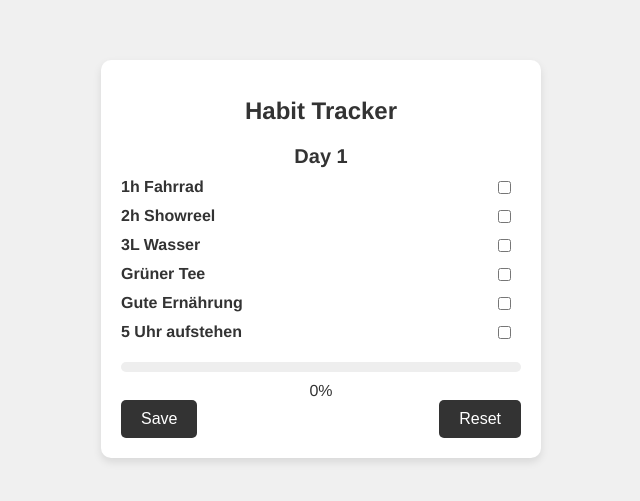
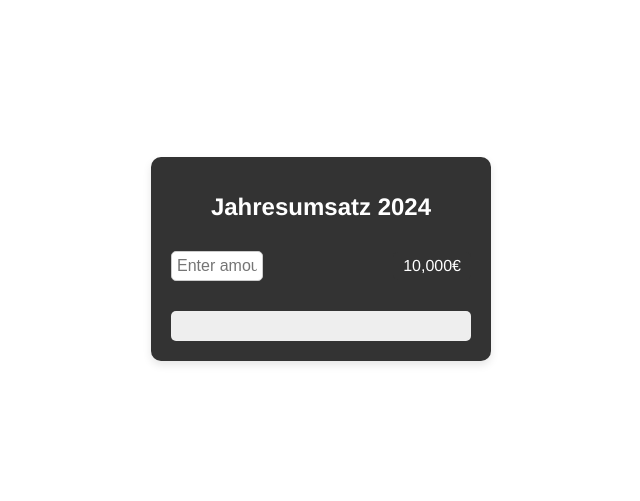
Before and after one commit to Jangel0071/Jaume-Jahresumsatz, a plain HTML site: page index.html in a window 1280 px wide. Shown: the part 141-642 px from the top of the page, without its empty margins (319-959 px from the left). Drawn offline with Linux system fonts and the light colour scheme.

Commit message:
Update index.html

```diff
--- a/index.html
+++ b/index.html
@@ -3,12 +3,12 @@
 <head>
   <meta charset="UTF-8">
   <meta name="viewport" content="width=device-width, initial-scale=1.0">
-  <title>Habit Tracker Widget</title>
+  <title>Progressbar Widget</title>
   <style>
     body {
       font-family: Arial, sans-serif;
-      background-color: #f0f0f0;
-      color: #333;
+      background-color: transparent; /* Hintergrund auf transparent setzen */
+      color: #fff; /* Weiße Schrift */
       display: flex;
       justify-content: center;
       align-items: center;
@@ -16,30 +16,28 @@
       margin: 0;
     }
     .widget {
-      background-color: #fff;
+      background-color: #333; /* Schwarz wie im Screenshot */
       padding: 20px;
       border-radius: 10px;
-      width: 400px;
+      width: 300px;
       box-shadow: 0 4px 8px rgba(0, 0, 0, 0.1);
       text-align: center;
       font-family: 'Helvetica Neue', Helvetica, Arial, sans-serif;
+      color: #fff; /* Weiße Schrift */
     }
     .widget h1 {
       font-size: 24px;
       margin-bottom: 20px;
     }
-    .habit {
-      display: flex;
-      align-items: center;
-      justify-content: space-between;
-      margin-bottom: 10px;
-    }
-    .habit label {
-      font-weight: bold;
-      margin-right: 10px;
-    }
-    .habit input[type="checkbox"] {
-      margin-right: 10px;
+    .widget input {
+      margin: 10px 0;
+      padding: 5px;
+      width: 80px;
+      border: 1px solid #ccc;
+      border-radius: 5px;
+      text-align: center;
+      font-size: 16px;
+      color: #333; /* Dunkle Schrift für Eingabefeld */
     }
     .progress-container {
       margin-top: 20px;
@@ -47,141 +45,80 @@
       border-radius: 5px;
       overflow: hidden;
       position: relative;
-      height: 10px;
+      height: 30px;
       display: flex;
+      align-items: center;
+    }
+    #progressBar {
+      height: 100%;
+      background-color: #76c7c0;
+      width: 0;
+      display: flex;
+      align-items: center;
+      justify-content: center;
+      color: white;
+      transition: width 0.3s ease;
+      font-size: 16px;
+    }
+    .label-container {
+      display: flex;
+      justify-content: space-between;
       align-items: center;
       margin-bottom: 10px;
     }
-    .progress-bar {
-      height: 100%;
-      background-color: #76c7c0;
-      width: 0;
-      transition: width 0.3s ease;
-    }
-    .progress-percentage {
-      margin-top: 5px;
+    .label-container span, .label-container input {
+      background-color: #333; /* Schwarz */
+      color: white;
+      padding: 5px 10px;
+      border-radius: 5px;
       font-size: 16px;
     }
-    .buttons {
-      display: flex;
-      justify-content: space-between;
-    }
-    .buttons button {
-      padding: 10px 20px;
-      border: none;
-      border-radius: 5px;
-      cursor: pointer;
-      background-color: #333;
-      color: white;
-      font-size: 16px;
-    }
-    .day-container {
-      margin-top: 20px;
-    }
-    .day-container h2 {
-      font-size: 20px;
-      margin-bottom: 10px;
+    .label-container input {
+      background-color: #fff;
+      color: #333;
+      border: 1px solid #ccc;
+      width: 80px;
+      padding: 5px;
+      text-align: center;
     }
   </style>
 </head>
 <body>
   <div class="widget">
-    <h1>Habit Tracker</h1>
-    <div class="day-container" id="day1">
-      <h2>Day 1</h2>
-      <div class="habits">
-        <div class="habit">
-          <label for="habit1">1h Fahrrad</label>
-          <input type="checkbox" id="habit1">
-        </div>
-        <div class="habit">
-          <label for="habit2">2h Showreel</label>
-          <input type="checkbox" id="habit2">
-        </div>
-        <div class="habit">
-          <label for="habit3">3L Wasser</label>
-          <input type="checkbox" id="habit3">
-        </div>
-        <div class="habit">
-          <label for="habit4">Grüner Tee</label>
-          <input type="checkbox" id="habit4">
-        </div>
-        <div class="habit">
-          <label for="habit5">Gute Ernährung</label>
-          <input type="checkbox" id="habit5">
-        </div>
-        <div class="habit">
-          <label for="habit6">5 Uhr aufstehen</label>
-          <input type="checkbox" id="habit6">
-        </div>
-      </div>
-      <div class="progress-container">
-        <div class="progress-bar" id="progressBarDay1"></div>
-      </div>
-      <div class="progress-percentage" id="progressPercentageDay1">0%</div>
-      <div class="buttons">
-        <button onclick="saveHabits('day1')">Save</button>
-        <button onclick="resetHabits('day1')">Reset</button>
-      </div>
+    <h1>Jahresumsatz 2024</h1>
+    <div class="label-container">
+      <input type="text" id="leftNumber" placeholder="Enter amount" oninput="calculateProgress()">
+      <span>10,000€</span>
+    </div>
+    <div class="progress-container">
+      <div id="progressBar"><span id="progressPercentage"></span></div>
     </div>
   </div>
-
   <script>
-    function updateProgressBar(day) {
-      const habits = document.querySelectorAll(`#${day} .habit input[type="checkbox"]`);
-      let completed = 0;
-      habits.forEach(habit => {
-        if (habit.checked) {
-          completed++;
-        }
-      });
-      const progressBar = document.getElementById(`progressBar${day}`);
-      const progressPercentage = document.getElementById(`progressPercentage${day}`);
-      const percentage = (completed / habits.length) * 100;
-      progressBar.style.width = percentage + '%';
-      progressPercentage.textContent = percentage.toFixed(2) + '%';
+    function calculateProgress() {
+      var inputValue = document.getElementById('leftNumber').value.replace(',', '.');
+      var leftNumber = parseFloat(inputValue);
+      var rightNumber = 10000; // Fixed value of 10,000€
+      if (!isNaN(leftNumber) && leftNumber >= 0) {
+        var percentage = (leftNumber / rightNumber) * 100;
+        document.getElementById('progressBar').style.width = percentage + '%';
+        document.getElementById('progressPercentage').innerText = percentage.toFixed(2) + '%';
+        localStorage.setItem('savedAmount', inputValue); // Speichere den Betrag im Local Storage
+      } else {
+        document.getElementById('progressBar').style.width = '0%';
+        document.getElementById('progressPercentage').innerText = '';
+      }
     }
 
-    function saveHabits(day) {
-      const habits = document.querySelectorAll(`#${day} .habit input[type="checkbox"]`);
-      let habitStatus = [];
-      habits.forEach(habit => {
-        habitStatus.push(habit.checked);
-      });
-      localStorage.setItem(`habitStatus${day}`, JSON.stringify(habitStatus));
+    function loadSavedAmount() {
+      var savedAmount = localStorage.getItem('savedAmount');
+      if (savedAmount !== null) {
+        document.getElementById('leftNumber').value = savedAmount;
+        calculateProgress();
+      }
     }
 
-    function resetHabits(day) {
-      const habits = document.querySelectorAll(`#${day} .habit input[type="checkbox"]`);
-      habits.forEach(habit => {
-        habit.checked = false;
-      });
-      updateProgressBar(day);
-      localStorage.removeItem(`habitStatus${day}`);
-    }
-
-    function loadHabits(day) {
-      const habitStatus = JSON.parse(localStorage.getItem(`habitStatus${day}`));
-      if (habitStatus) {
-        const habits = document.querySelectorAll(`#${day} .habit input[type="checkbox"]`);
-        habits.forEach((habit, index) => {
-          habit.checked = habitStatus[index];
-        });
-      }
-      updateProgressBar(day);
-    }
-
-    document.querySelectorAll('.day-container').forEach(container => {
-      const day = container.id;
-      container.querySelectorAll('.habit input[type="checkbox"]').forEach(habit => {
-        habit.addEventListener('change', () => updateProgressBar(day));
-      });
-      loadHabits(day);
-    });
-
-    window.onload = () => {
-      loadHabits('day1');
-    };
+    window.onload = loadSavedAmount;
   </script>
 </body>
 </html>
```
